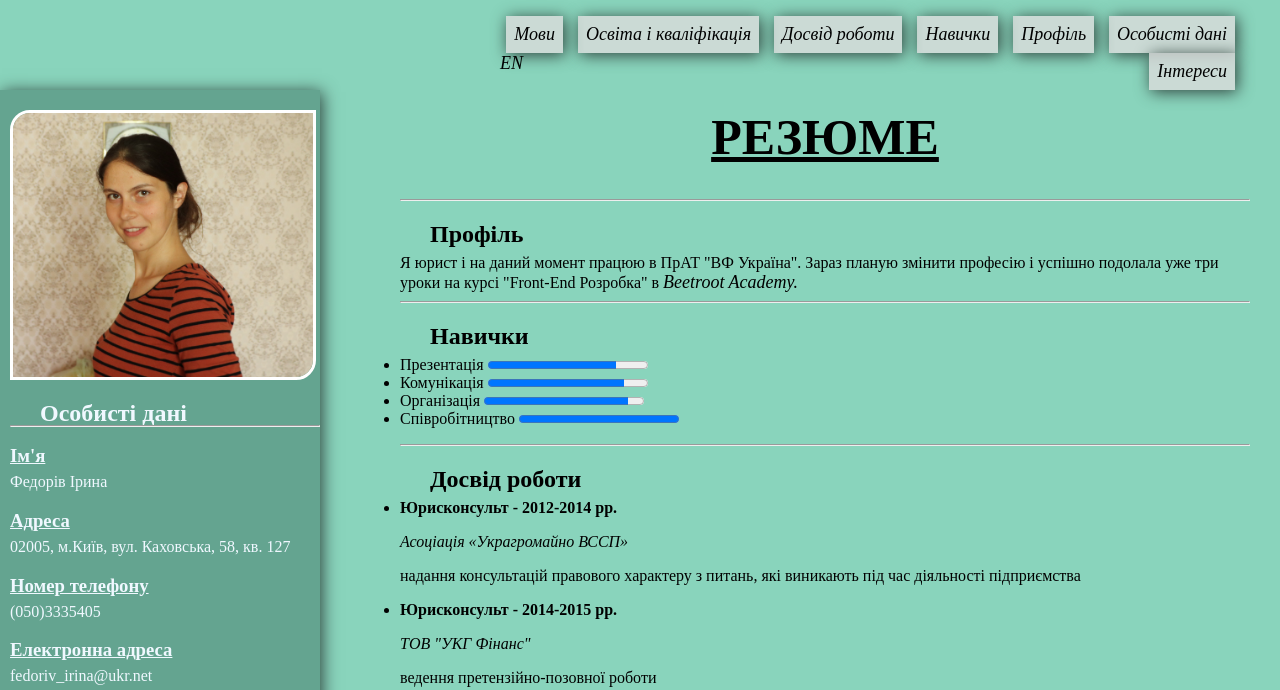
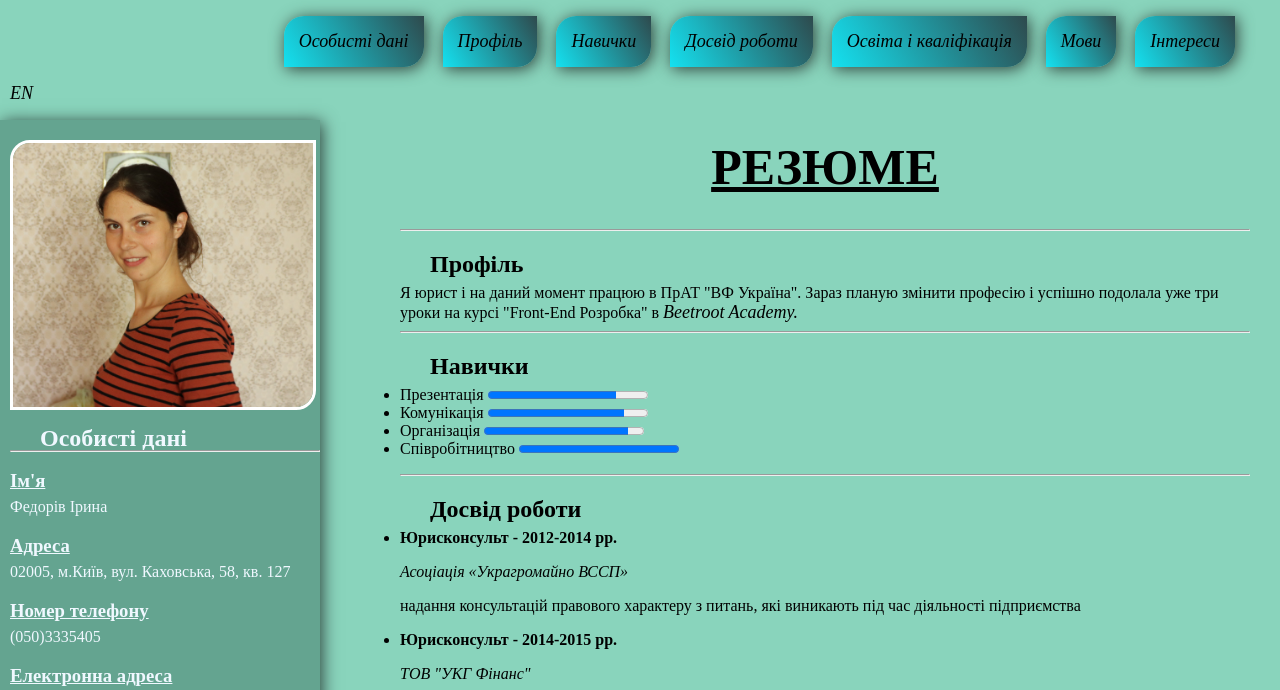
Before and after one commit to IrynaFedoriv/My_resume, a plain HTML site: page CV/index.html in a window 1280 px wide. Shown: the top 690 px of the page. Drawn offline with Linux system fonts and the light colour scheme.

Commit message:
navigation_items_new

```diff
--- a/CSS/style.css
+++ b/CSS/style.css
@@ -6,21 +6,29 @@ body {
 }
 
 header {
-    /* display: flex;
-    justify-content: space-around; */
-    margin-left: 500px;
+    margin-left: 10px;
+}
+
+.navigation_list {
+text-align: right;
 }
 
 .navigation_list li {
-    display: inline;
-    /* display: inline-block; */
+    display: inline-block;
+    box-sizing: border-box;
     text-transform: none;
     margin-right: 15px;
-    display: block;
-    padding: 8px;
-    background-color: rgba(221, 221, 221, 0.8);
-    float: right;
+    padding: 15px;
+    background: linear-gradient(60deg,#14e1f0, #2e4a4d);
+    /* float: right; */
     box-shadow: 2px 2px 16px rgba(46, 65, 59);
+    cursor: pointer;
+    transition-duration: 0.4s;
+    border-radius: 20px 0 20px 0;
+}
+
+.navigation_list li:active {
+    transform: translateY(10px);
 }
 
 a {
@@ -30,15 +38,11 @@ a {
     font-size: large;
 }
 
-
 aside {
     float: left;
     width: 310px;
     background-color: rgb(100, 164, 144);
     height: 100%;
-    display: flex;
-    flex-direction: column;
-    /* display: table-column; */
     color: aliceblue;
     padding-left: 10px;
     padding-bottom: 550px;
@@ -51,6 +55,7 @@ aside {
     float: left;
     border: solid white;
     border-radius: 20px 0 20px 0;
+    margin: 0px 0px 15px 0px;
 }
 
 main {
```
